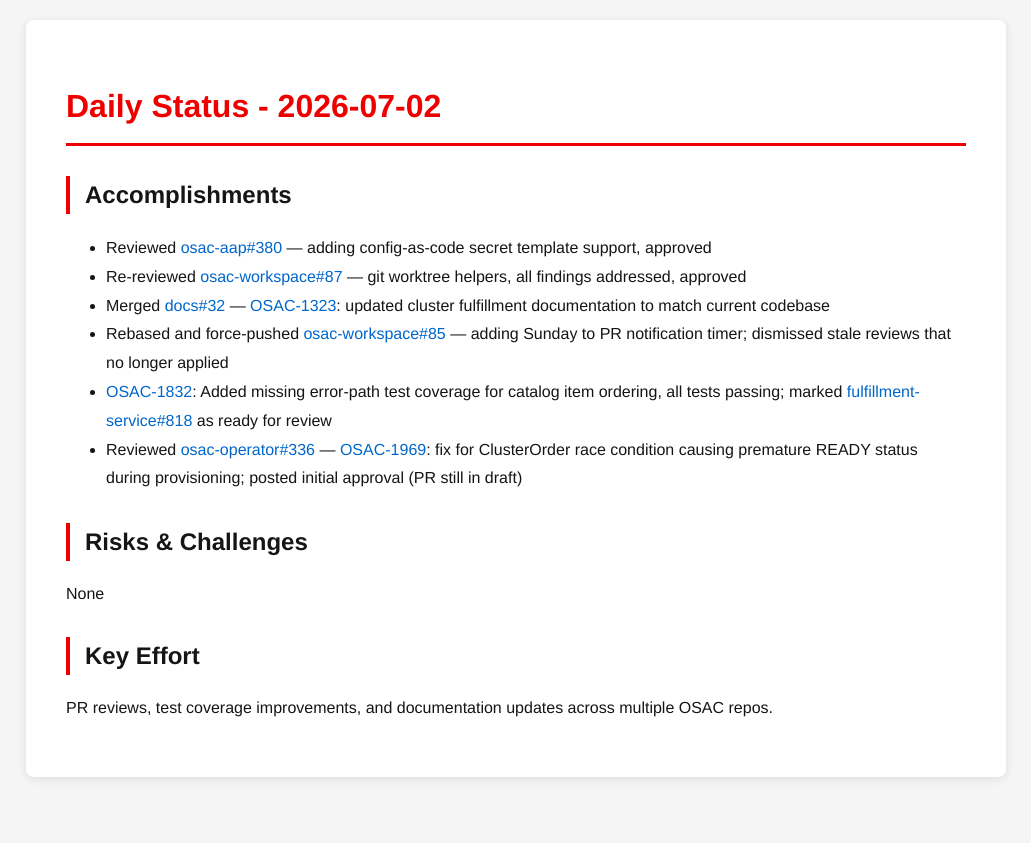
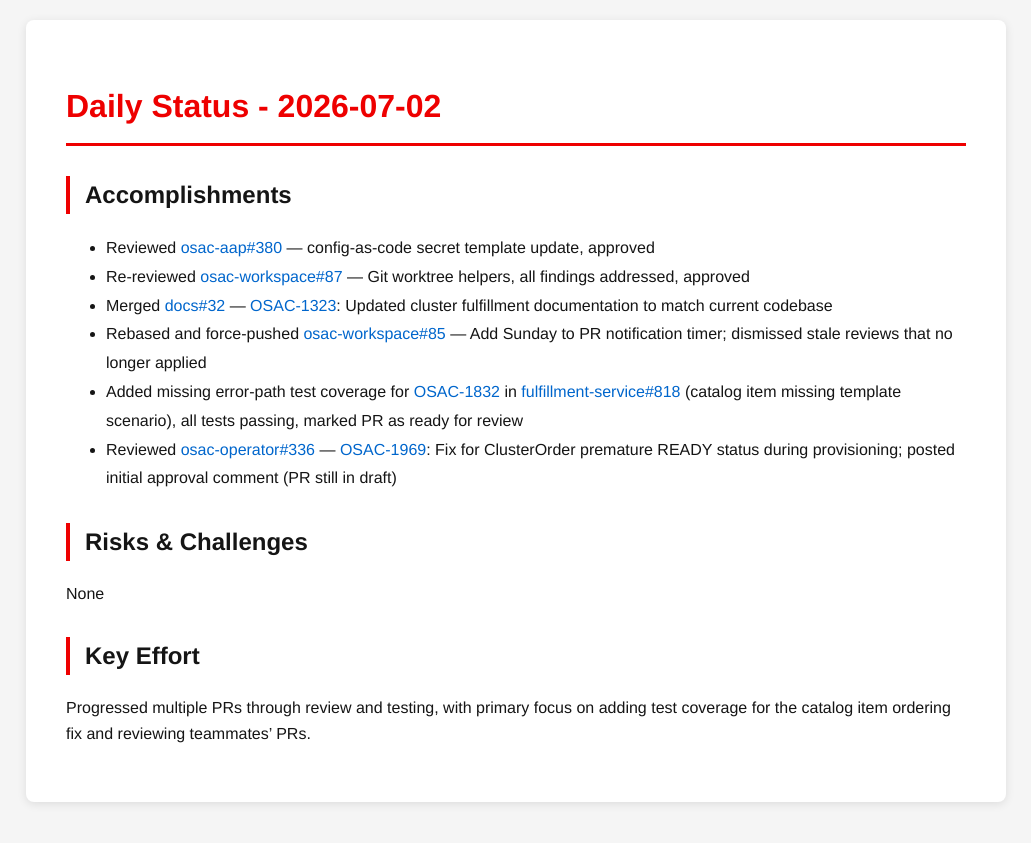
Before and after one commit to tzvatot/daily-status, a Jekyll site: the page built from 2026-07-02.md, in a window 1280 px wide. Shown: the top 843 px of the page, without its empty margins (124-1155 px from the left). Built offline with Jekyll 4.4.1, drawn with Linux system fonts in a browser that asks for light colours.

Commit message:
Daily status update - 2026-07-02

```diff
--- a/2026-07-02.md
+++ b/2026-07-02.md
@@ -7,15 +7,15 @@ date: 2026-07-02
 # Daily Status - 2026-07-02
 
 ## Accomplishments
-- Reviewed [osac-aap#380](https://github.com/osac-project/osac-aap/pull/380) — adding config-as-code secret template support, approved
-- Re-reviewed [osac-workspace#87](https://github.com/osac-project/osac-workspace/pull/87) — git worktree helpers, all findings addressed, approved
-- Merged [docs#32](https://github.com/osac-project/docs/pull/32) — [OSAC-1323](https://redhat.atlassian.net/browse/OSAC-1323): updated cluster fulfillment documentation to match current codebase
-- Rebased and force-pushed [osac-workspace#85](https://github.com/osac-project/osac-workspace/pull/85) — adding Sunday to PR notification timer; dismissed stale reviews that no longer applied
-- [OSAC-1832](https://redhat.atlassian.net/browse/OSAC-1832): Added missing error-path test coverage for catalog item ordering, all tests passing; marked [fulfillment-service#818](https://github.com/osac-project/fulfillment-service/pull/818) as ready for review
-- Reviewed [osac-operator#336](https://github.com/osac-project/osac-operator/pull/336) — [OSAC-1969](https://redhat.atlassian.net/browse/OSAC-1969): fix for ClusterOrder race condition causing premature READY status during provisioning; posted initial approval (PR still in draft)
+- Reviewed [osac-aap#380](https://github.com/osac-project/osac-aap/pull/380) — config-as-code secret template update, approved
+- Re-reviewed [osac-workspace#87](https://github.com/osac-project/osac-workspace/pull/87) — Git worktree helpers, all findings addressed, approved
+- Merged [docs#32](https://github.com/osac-project/docs/pull/32) — [OSAC-1323](https://redhat.atlassian.net/browse/OSAC-1323): Updated cluster fulfillment documentation to match current codebase
+- Rebased and force-pushed [osac-workspace#85](https://github.com/osac-project/osac-workspace/pull/85) — Add Sunday to PR notification timer; dismissed stale reviews that no longer applied
+- Added missing error-path test coverage for [OSAC-1832](https://redhat.atlassian.net/browse/OSAC-1832) in [fulfillment-service#818](https://github.com/osac-project/fulfillment-service/pull/818) (catalog item missing template scenario), all tests passing, marked PR as ready for review
+- Reviewed [osac-operator#336](https://github.com/osac-project/osac-operator/pull/336) — [OSAC-1969](https://redhat.atlassian.net/browse/OSAC-1969): Fix for ClusterOrder premature READY status during provisioning; posted initial approval comment (PR still in draft)
 
 ## Risks & Challenges
 None
 
 ## Key Effort
-PR reviews, test coverage improvements, and documentation updates across multiple OSAC repos.
+Progressed multiple PRs through review and testing, with primary focus on adding test coverage for the catalog item ordering fix and reviewing teammates' PRs.
```
